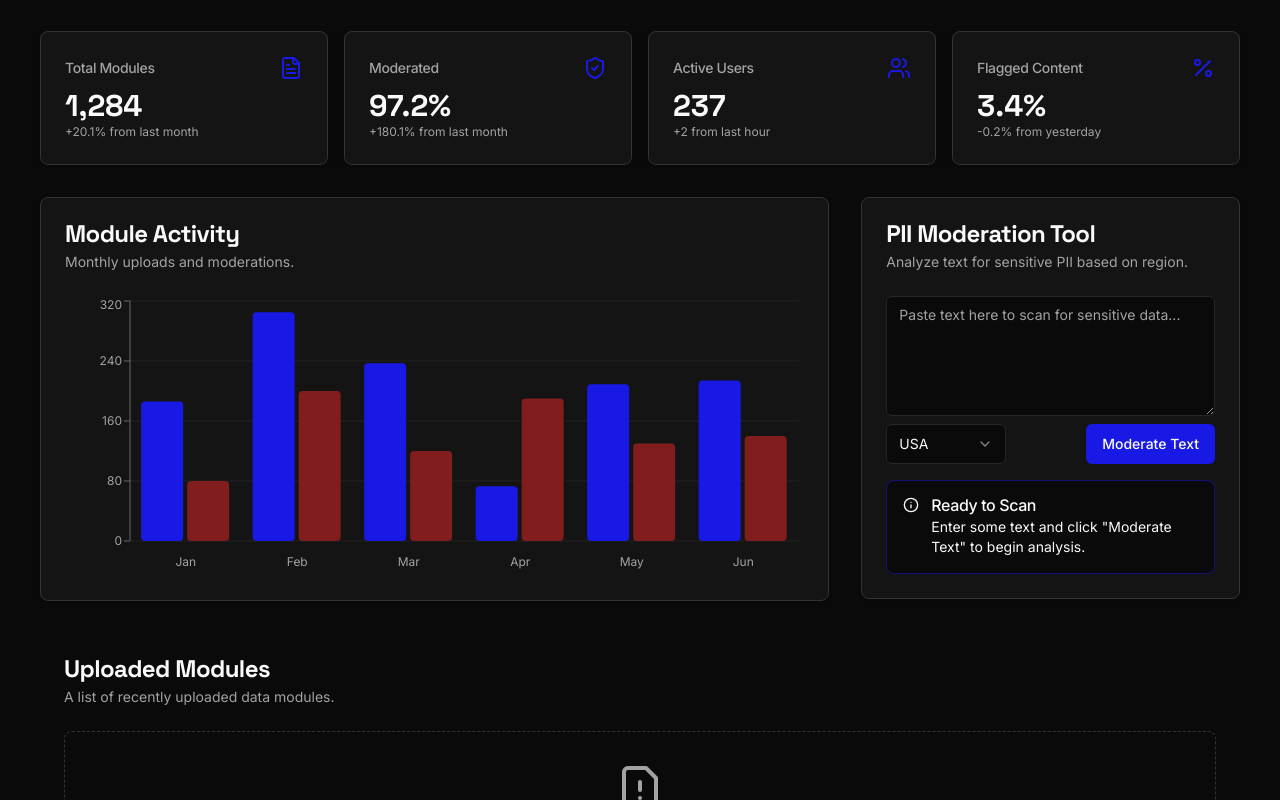
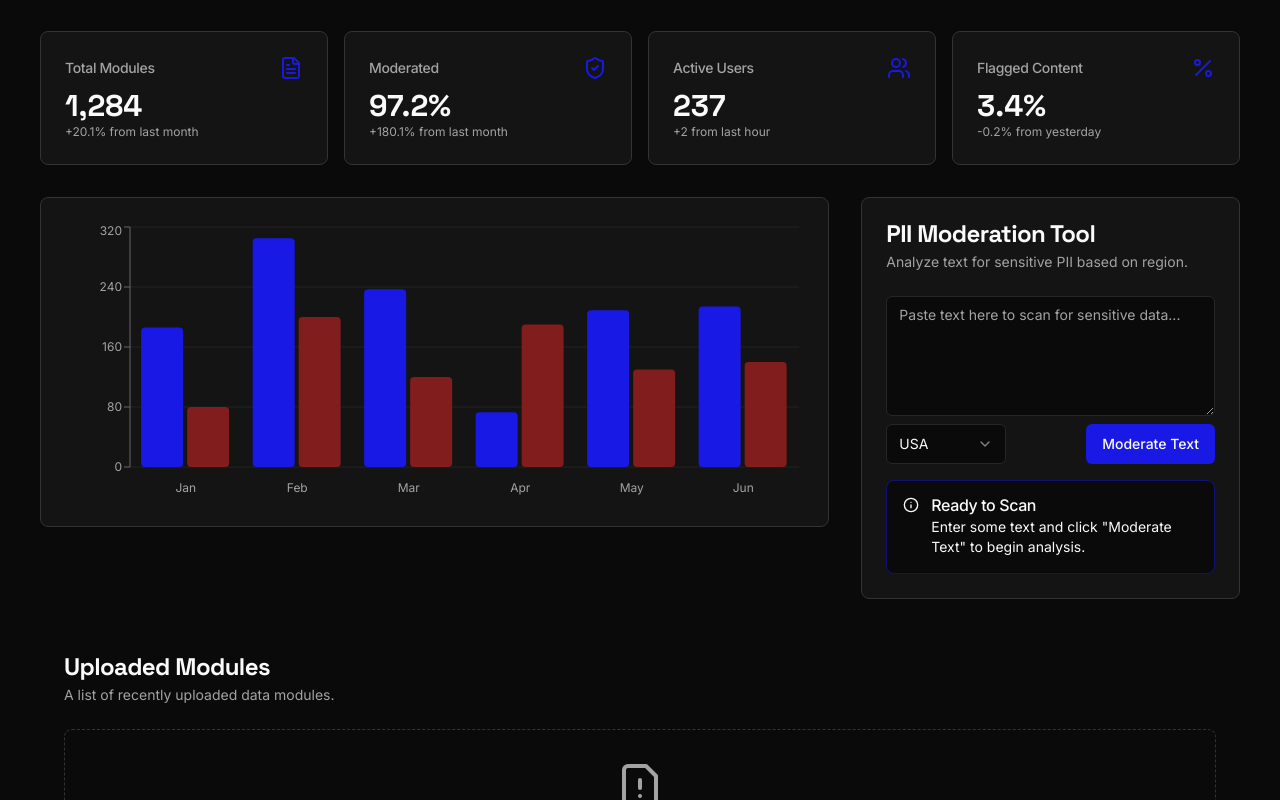
Before and after one commit to Alee-exe05/FsocietyDox, a Next.js app: page / in a window 1280 px wide. Shown: the part 473-1273 px from the top of the page. Built offline with nearby package versions, Linux system fonts and the light colour scheme; what @genkit-ai/googleai, genkit would draw is missing.

Commit message:
cancellalo (_for element <CardHeader>_)

```diff
--- a/src/app/components/dashboard/dashboard-chart.tsx
+++ b/src/app/components/dashboard/dashboard-chart.tsx
@@ -5,9 +5,6 @@ import { Bar, BarChart, CartesianGrid, XAxis, YAxis, Tooltip } from 'recharts';
 import {
   Card,
   CardContent,
-  CardDescription,
-  CardHeader,
-  CardTitle,
 } from '@/components/ui/card';
 import {
   ChartContainer,
@@ -31,12 +28,8 @@ export function DashboardChart() {
   if (isLoading) {
     return (
       <Card className="h-[400px]">
-        <CardHeader>
-          <Skeleton className="h-6 w-3/4" />
-          <Skeleton className="h-4 w-1/2" />
-        </CardHeader>
-        <CardContent>
-          <Skeleton className="h-[280px] w-full" />
+        <CardContent className="pt-6">
+          <Skeleton className="h-[340px] w-full" />
         </CardContent>
       </Card>
     );
@@ -44,13 +37,7 @@ export function DashboardChart() {
 
   return (
     <Card>
-      <CardHeader>
-        <CardTitle className="font-headline">{dictionary.dashboard.chart.title}</CardTitle>
-        <CardDescription>
-          {dictionary.dashboard.chart.description}
-        </CardDescription>
-      </CardHeader>
-      <CardContent>
+      <CardContent className="pt-6">
         <ChartContainer config={chartConfig} className="h-[280px] w-full">
           <BarChart data={chartData} accessibilityLayer>
             <CartesianGrid vertical={false} />
```
